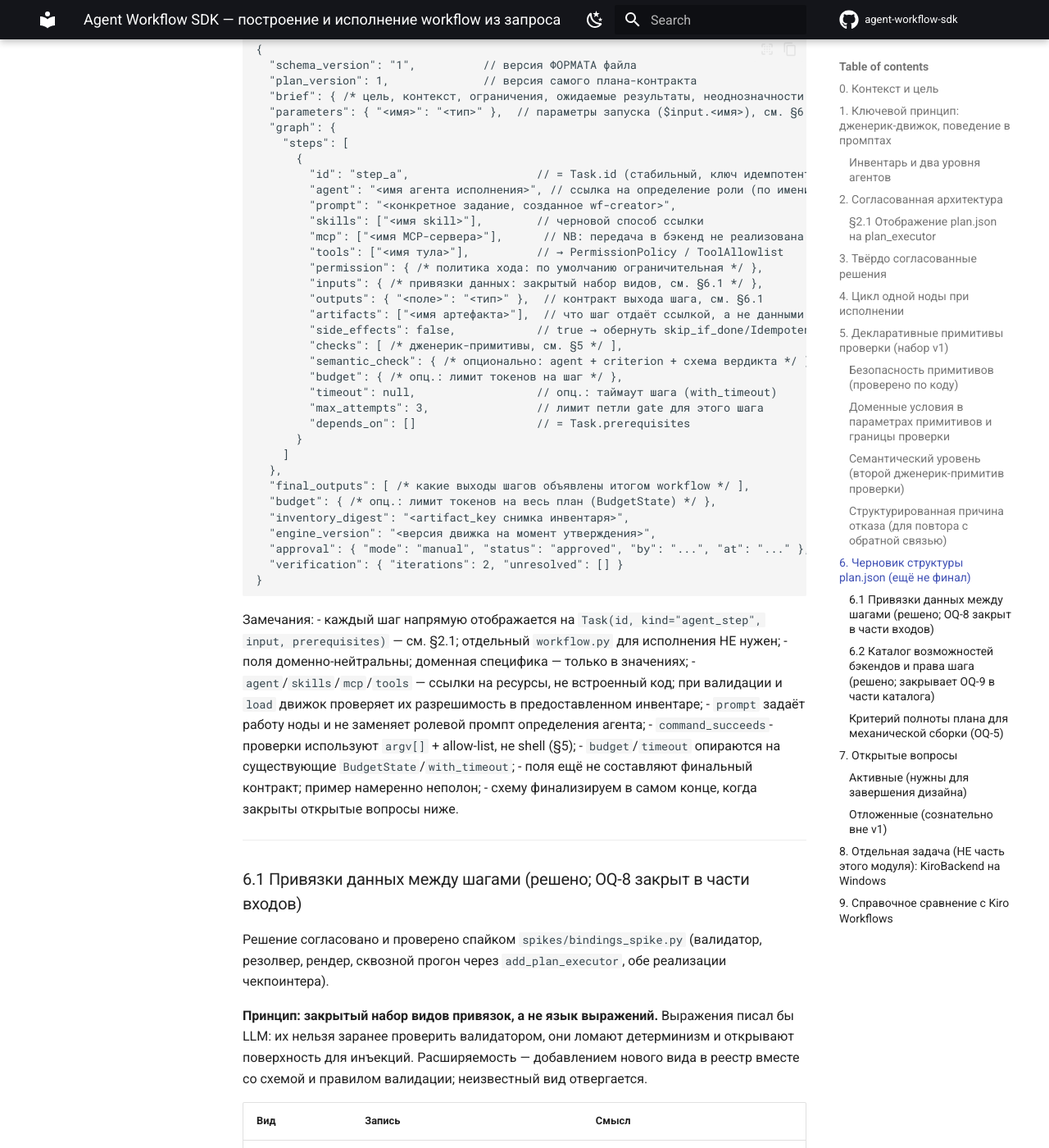
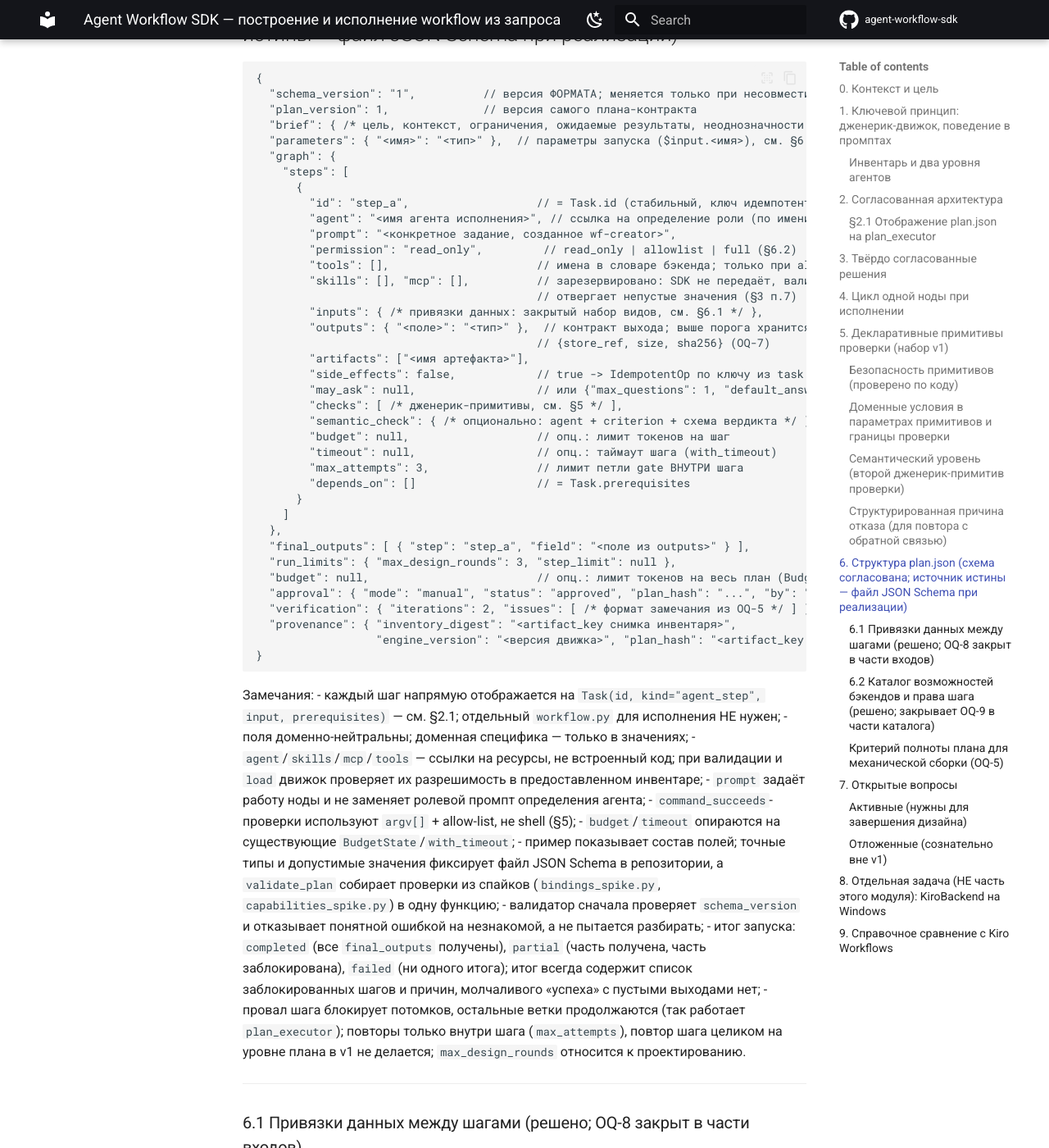
Before and after one commit to dankosorkin/agent-workflow-sdk, an MkDocs documentation site: the page built from docs/workflow-from-request-design-notes.md, in a window 1280 px wide and 1400 px high, scrolled down 10164 px. Shown: the whole window at 82% size. Built offline with MkDocs 1.6.1 and Material for MkDocs 9.7.7, drawn with Linux system fonts in a browser that asks for light colours; comment, search, counter and statistics services are not loaded; some of the changed text lies outside the part shown.

Commit message:
docs: finalize plan.json schema (OQ-8)
Co-Authored-By: Claude Sonnet 5.5 <noreply@anthropic.com>

````diff
--- a/docs/workflow-from-request-design-notes.md
+++ b/docs/workflow-from-request-design-notes.md
@@ -406,11 +406,11 @@
 
 ---
 
-## 6. Черновик структуры `plan.json` (ещё не финал)
+## 6. Структура `plan.json` (схема согласована; источник истины — файл JSON Schema при реализации)
 
 ```jsonc
 {
-  "schema_version": "1",          // версия ФОРМАТА файла
+  "schema_version": "1",          // версия ФОРМАТА; меняется только при несовместимых правках
   "plan_version": 1,              // версия самого плана-контракта
   "brief": { /* цель, контекст, ограничения, ожидаемые результаты, неоднозначности */ },
   "parameters": { "<имя>": "<тип>" },  // параметры запуска ($input.<имя>), см. §6.1
@@ -420,29 +420,32 @@
         "id": "step_a",                   // = Task.id (стабильный, ключ идемпотентности)
         "agent": "<имя агента исполнения>", // ссылка на определение роли (по имени, v1)
         "prompt": "<конкретное задание, созданное wf-creator>",
-        "skills": ["<имя skill>"],        // черновой способ ссылки
-        "mcp": ["<имя MCP-сервера>"],      // NB: передача в бэкенд не реализована (§3 п.7)
-        "tools": ["<имя тула>"],          // → PermissionPolicy / ToolAllowlist
-        "permission": { /* политика хода: по умолчанию ограничительная */ },
+        "permission": "read_only",         // read_only | allowlist | full (§6.2)
+        "tools": [],                      // имена в словаре бэкенда; только при allowlist
+        "skills": [], "mcp": [],          // зарезервировано: SDK не передаёт, валидатор
+                                          // отвергает непустые значения (§3 п.7)
         "inputs": { /* привязки данных: закрытый набор видов, см. §6.1 */ },
-        "outputs": { "<поле>": "<тип>" },  // контракт выхода шага, см. §6.1
-        "artifacts": ["<имя артефакта>"],  // что шаг отдаёт ссылкой, а не данными
-        "side_effects": false,            // true → обернуть skip_if_done/IdempotentOp
+        "outputs": { "<поле>": "<тип>" },  // контракт выхода; выше порога хранится ссылкой
+                                          // {store_ref, size, sha256} (OQ-7)
+        "artifacts": ["<имя артефакта>"],
+        "side_effects": false,            // true -> IdempotentOp по ключу из task.id
+        "may_ask": null,                  // или {"max_questions": 1, "default_answer": null} (OQ-11)
         "checks": [ /* дженерик-примитивы, см. §5 */ ],
         "semantic_check": { /* опционально: agent + criterion + схема вердикта */ },
-        "budget": { /* опц.: лимит токенов на шаг */ },
+        "budget": null,                   // опц.: лимит токенов на шаг
         "timeout": null,                  // опц.: таймаут шага (with_timeout)
-        "max_attempts": 3,                // лимит петли gate для этого шага
+        "max_attempts": 3,                // лимит петли gate ВНУТРИ шага
         "depends_on": []                  // = Task.prerequisites
       }
     ]
   },
-  "final_outputs": [ /* какие выходы шагов объявлены итогом workflow */ ],
-  "budget": { /* опц.: лимит токенов на весь план (BudgetState) */ },
-  "inventory_digest": "<artifact_key снимка инвентаря>",
-  "engine_version": "<версия движка на момент утверждения>",
-  "approval": { "mode": "manual", "status": "approved", "by": "...", "at": "..." },
-  "verification": { "iterations": 2, "unresolved": [] }
+  "final_outputs": [ { "step": "step_a", "field": "<поле из outputs>" } ],
+  "run_limits": { "max_design_rounds": 3, "step_limit": null },
+  "budget": null,                         // опц.: лимит токенов на весь план (BudgetState)
+  "approval": { "mode": "manual", "status": "approved", "plan_hash": "...", "by": "...", "at": "..." },
+  "verification": { "iterations": 2, "issues": [ /* формат замечания из OQ-5 */ ] },
+  "provenance": { "inventory_digest": "<artifact_key снимка инвентаря>",
+                  "engine_version": "<версия движка>", "plan_hash": "<artifact_key плана>" }
 }
 ```
 
@@ -455,8 +458,17 @@
 - `prompt` задаёт работу ноды и не заменяет ролевой промпт определения агента;
 - `command_succeeds`-проверки используют `argv[]` + allow-list, не shell (§5);
 - `budget`/`timeout` опираются на существующие `BudgetState`/`with_timeout`;
-- поля ещё не составляют финальный контракт; пример намеренно неполон;
-- схему финализируем в самом конце, когда закрыты открытые вопросы ниже.
+- пример показывает состав полей; точные типы и допустимые значения фиксирует файл
+  JSON Schema в репозитории, а `validate_plan` собирает проверки из спайков
+  (`bindings_spike.py`, `capabilities_spike.py`) в одну функцию;
+- валидатор сначала проверяет `schema_version` и отказывает понятной ошибкой на
+  незнакомой, а не пытается разбирать;
+- итог запуска: `completed` (все `final_outputs` получены), `partial` (часть получена,
+  часть заблокирована), `failed` (ни одного итога); итог всегда содержит список
+  заблокированных шагов и причин, молчаливого «успеха» с пустыми выходами нет;
+- провал шага блокирует потомков, остальные ветки продолжаются (так работает
+  `plan_executor`); повторы только внутри шага (`max_attempts`), повтор шага целиком
+  на уровне плана в v1 не делается; `max_design_rounds` относится к проектированию.
 
 ---
 
@@ -804,12 +816,11 @@ workspace, по 6 сбросов с `delete_previous=True` и ходом каж
   - Ограничение: SQLite-файлы рассчитаны на режим одной машины, что совпадает с
     локальной архитектурой; переход на Postgres не меняет состав данных.
 
-- **[OQ-8] Финальная схема `plan.json`.** Делать последней, когда закрыты OQ-4..OQ-7
-  (они диктуют поля). **Часть про входы шагов решена (§6.1):** закрытый набор видов
-  привязок, статичный промпт, ссылки на любого предка, валидатор с кодами ошибок,
-  ключ кеша из разрешённых входов; спайк `spikes/bindings_spike.py`. Остаётся:
-  формат `final_outputs`, правила повторов и остановки на уровне плана, поля
-  утверждения и проверки.
+- **[OQ-8] Финальная схема `plan.json`. РЕШЕНО (состав полей, §6).** Закрыты поля
+  входов (§6.1), прав (§6.2), `may_ask` (OQ-11), `final_outputs`, `run_limits`,
+  `approval` с `plan_hash` (OQ-4), `verification` (OQ-5), `provenance` (OQ-7), итог
+  запуска `completed | partial | failed`. Остаётся при реализации: файл JSON Schema и
+  функция `validate_plan`.
 
 - **[OQ-9] Проверка совместимости «план ↔ бэкенд».** **Каталог и правила сверки
   решены (§6.2):** таблица возможностей в коде, коды ошибок валидатора, поле
````
